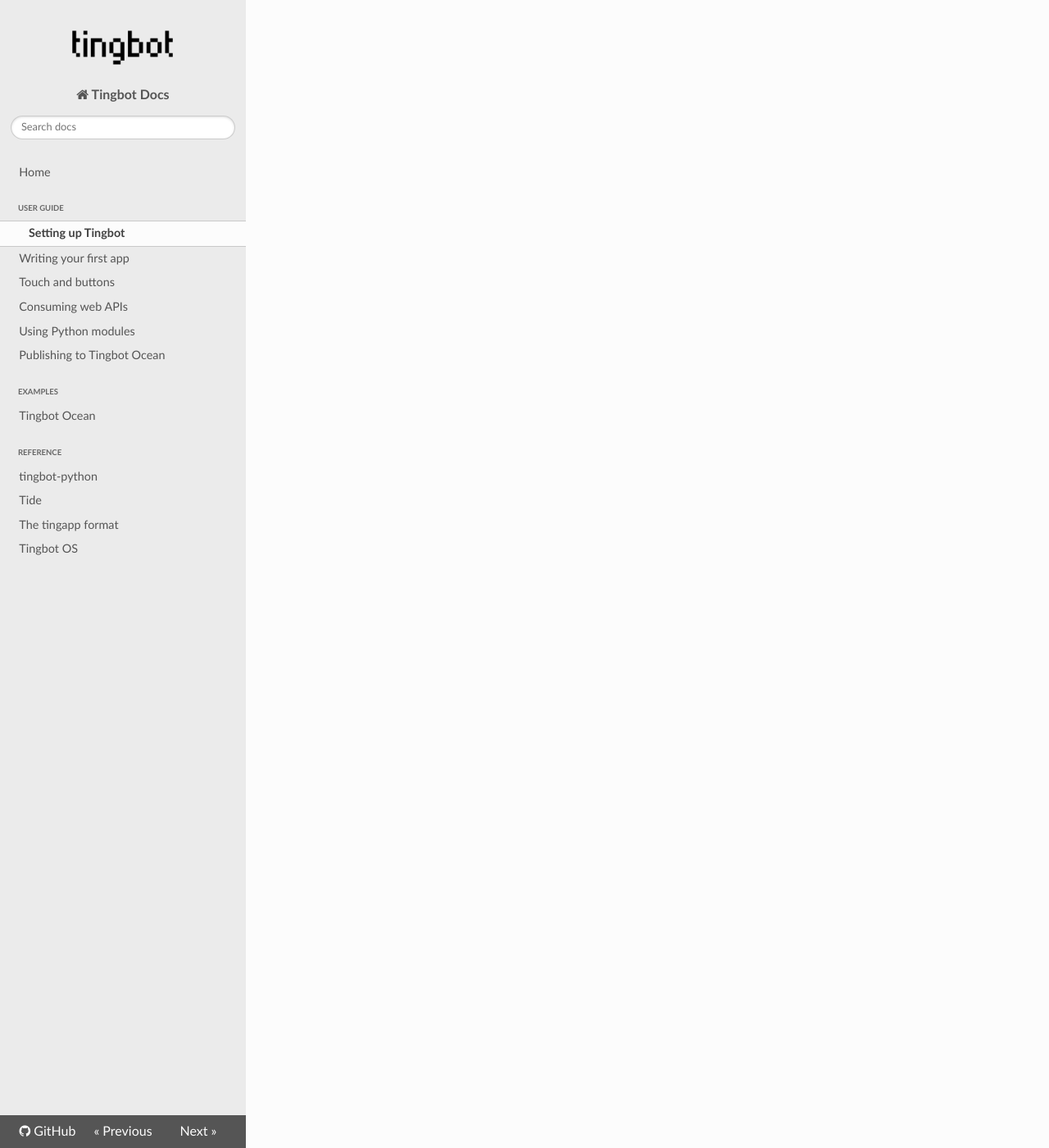
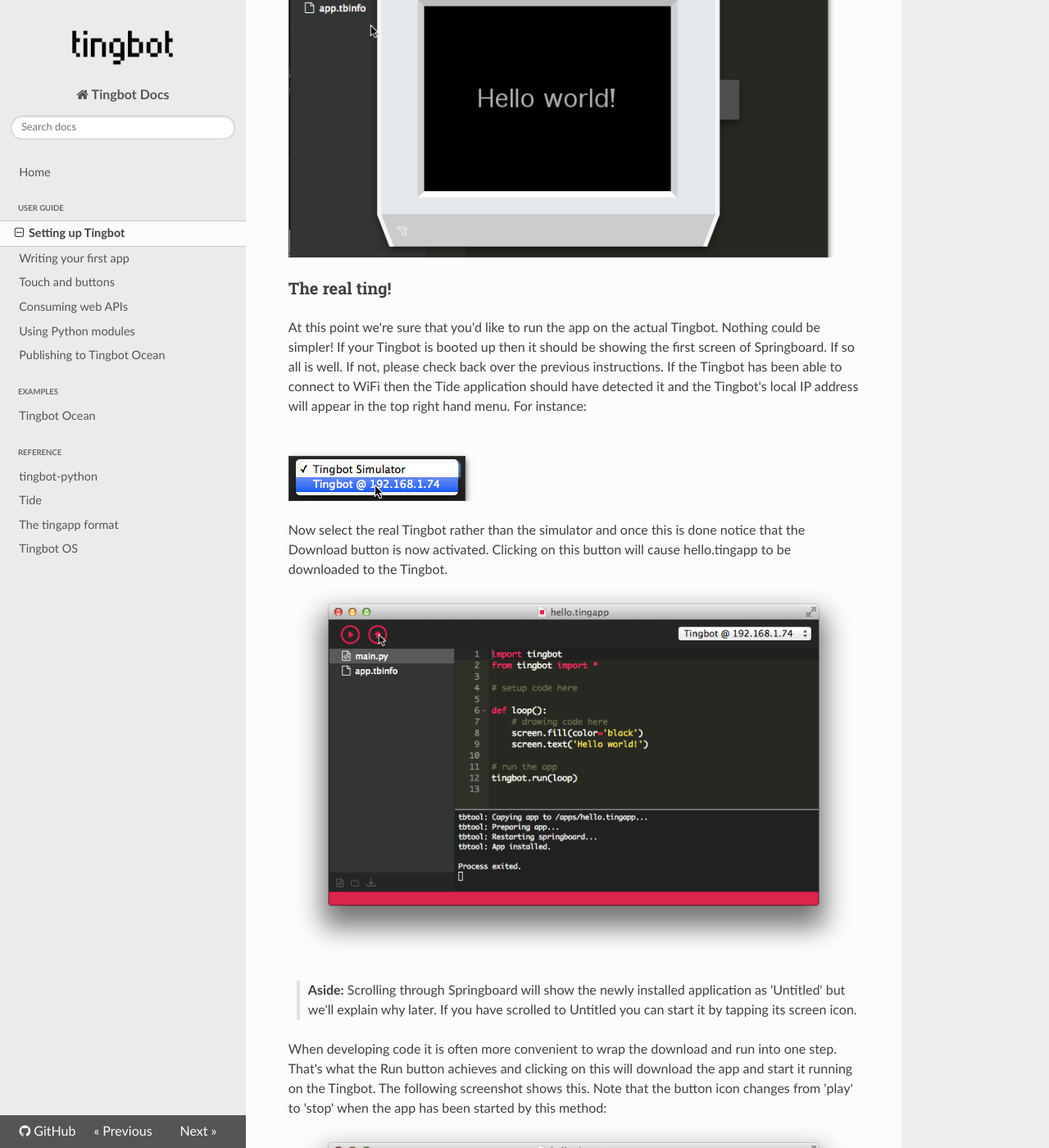
Before and after one commit to tingbot/tingbot-docs, an MkDocs documentation site: the page built from docs/guides/setup.md, in a window 1280 px wide and 1400 px high, scrolled down 6507 px. Shown: the whole window at 82% size. Built offline with MkDocs 1.6.1, drawn with Linux system fonts in a browser that asks for light colours; nearby versions of some CDN libraries; old or Windows-style settings are respelled for this version of MkDocs; some of the changed text lies outside the part shown.

Commit message:
Initial vesion of the setup guide test and screenshot images.

```diff
--- a/docs/guides/setup.md
+++ b/docs/guides/setup.md
@@ -1,2 +1,93 @@
 // TODO: first-run setup instructions
 // incl. Tingbot assembly, download image, flash to SD, Wifi setup
+
+Introduction
+============
+Installing Tingbot OS on the Tingbot's SD card and installing the Tide application (Tingbot's integrated development environment) on your computer are the first steps to getting your new Tingbot up and running.
+
+Installing Tingbot OS
+=====================
+Download Tingbot OS
+----------------
+Visit [github link here] to download the Tingbot disk.img.zip and then expand this to disk.img. On the Mac the result will look like:
+
+![image](images/TingbotGuide009.png)
+
+We recommend the use of a micro SD card of 8GB or more. As there are a number of ways of writing the Tingbot OS image to the SD card we can’t cover all options. However, the easiest way we have found to prepare the SD card is to use Etcher by Resin.io and we recommend this approach and document it below.
+
+Download and Install Etcher
+---------------------------
+Visit www.etcher.io and download Etcher from there. Here's a screenshot of the home page and as you can see it has detected the Apple Mac that's being used to write and screenshot this tutorial.
+
+![image](images/TingbotGuide001.png)
+
+Use Etcher to burn the Tingbot OS disk image
+--------------------------------------------
+Once Etcher has been installed it can be used to burn the Tingbot OS image to the micro SD card. As follows.
+
+### Select the Tingbot OS image
+![image](images/TingbotGuide012.png)
+### Select the Drive image
+![image](images/TingbotGuide013.png)
+> **Aside:**
+> The above screenshot shows the selection of the Mac's drive that corresponds to the in-built SD card slot that has had the micro SD card inserted (in its SD card adapter). Please make sure on your own machine that the correct drive is selected!
+
+### Flash the image
+The time it will take to flash the 1.5GB image will depend on the speed of the micro SD card. Etcher provides a handy ETA to completion!
+
+![image](images/TingbotGuide014.png)
+### Flash complete!
+![image](images/TingbotGuide015.png)
+> **Aside:**
+> The CRC32 checksum in the above image is likely to be different to the one reported for the final release version.
+
+Installing Tide
+===============
+Now it's time to download and install the Tide application. Visit https://tide-download.tingbot.com
+
+### Tide's up!
+When invoked Tide starts up with an untitled - hello world - template program file. You can find out more about this in the 'Writing your first app' section.
+![image](images/TingbotGuide023.png)
+
+### Setting up Wifi
+Configuring the WiFi settings on the Tide OS SD card is the next step. To make this as simple as possible the Tide application has a special Tingbot WiFi Settings... menu item. For instance in the Mac UI this is in the Tide menu:
+
+![image](images/TingbotGuide024.png)
+
+> **Aside:**
+> If the Tingbot OS SD card isn't inserted you may get the following prompt:
+>![image](images/TingbotGuide045.png)
+
+Now enter the SSID name and password in the pop-up window:
+![image](images/TingbotGuide048.png)
+
+and when saved to the SD card the following confirmation will be given:
+![image](images/TingbotGuide046.png)
+### Time to get coding!
+It's now time to get coding so please now eject the Tingbot OS SD card, insert the micro SD card into the Tingbot and plug in the Tingbot power supply. As this is the first time the SD card has been used the Tingbot it will go through a partial boot up sequence to expand the image to the full capacity of the SD card. Once the image has been expanded the Tingbot will automatically reboot - this time into Springboard - the Tingbot's UI.
+
+Using Tide
+----------
+### Save as... (and Run)
+The first thing to do is to use File -&gt; Save As... (or File -&gt; Save) to save the Untitled template Tingbot application as, say, a file named hello.tingapp. Now 'Run' the program in the Tingbot simulator and the simulated Tingbot will pop up!
+![image](images/TingbotGuide065.png)
+
+### The real ting!
+At this point we're sure that you'd like to run the app on the actual Tingbot. Nothing could be simpler! If your Tingbot is booted up then it should be showing the first screen of Springboard. If so all is well. If not, please check back over the previous instructions. If the Tingbot has been able to connect to WiFi then the Tide application should have detected it and the Tingbot's local IP address will appear in the top right hand menu. For instance:
+![image](images/TingbotGuide059.png)
+
+Now select the real Tingbot rather than the simulator and once this is done notice that the Download button is now activated. Clicking on this button will cause hello.tingapp to be downloaded to the Tingbot.
+![image](images/TingbotGuide062.png)
+> **Aside:**
+> Scrolling through Springboard will show the newly installed application as 'Untitled' but we'll explain why later.
+> If you have scrolled to Untitled you can start it by tapping its screen icon.
+
+When developing code it is often more convenient to wrap the download and run into one step. That's what the Run button achieves and clicking on this will download the app and start it running on the Tingbot. The following screenshot shows this. Note that the button icon changes from 'play' to 'stop' when the app has been started by this method:
+![image](images/TingbotGuide063.png)
+
+### One last Ting!
+The reason that the Hello app shows up in Springboard as 'Untitled' is because the app.tbinfo has not been updated by the programmer. The first screenshot below shows the default app.tbinfo settings (and active 'Stop' button) and the second screenshot shows an updated app.tbinfo (and active 'Play' and 'Download' buttons showing that the app has been stopped in preparation for an update and re-run).
+![image](images/TingbotGuide066.png)
+![image](images/TingbotGuide067.png)
+
+Now it's time to explain the process of writing your first Tingbot app. This comes next!
```
Also changed, not shown: docs/guides/images/TingbotGuide001.png (added), docs/guides/images/TingbotGuide012.png (added), docs/guides/images/TingbotGuide013.png (added), docs/guides/images/TingbotGuide014.png (added), docs/guides/images/TingbotGuide015.png (added), docs/guides/images/TingbotGuide023.png (added), docs/guides/images/TingbotGuide024.png (added), docs/guides/images/TingbotGuide045.png (added), docs/guides/images/TingbotGuide046.png (added), docs/guides/images/TingbotGuide048.png (added), docs/guides/images/TingbotGuide059.png (added), docs/guides/images/TingbotGuide062.png (added), docs/guides/images/TingbotGuide063.png (added), docs/guides/images/TingbotGuide065.png (added), 2 more files.
